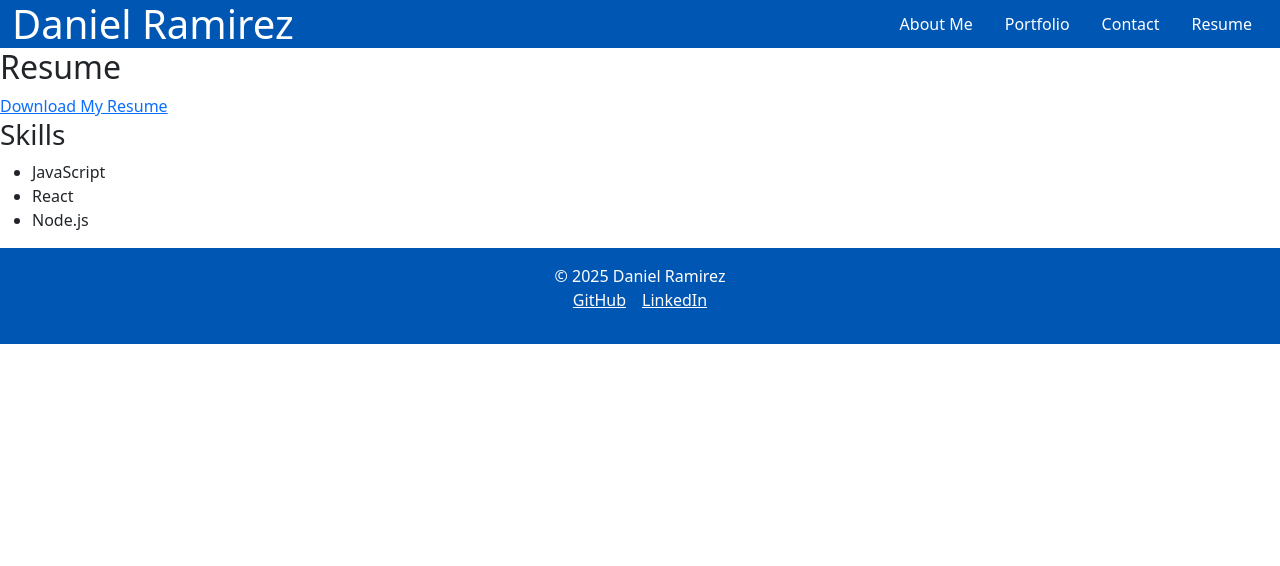
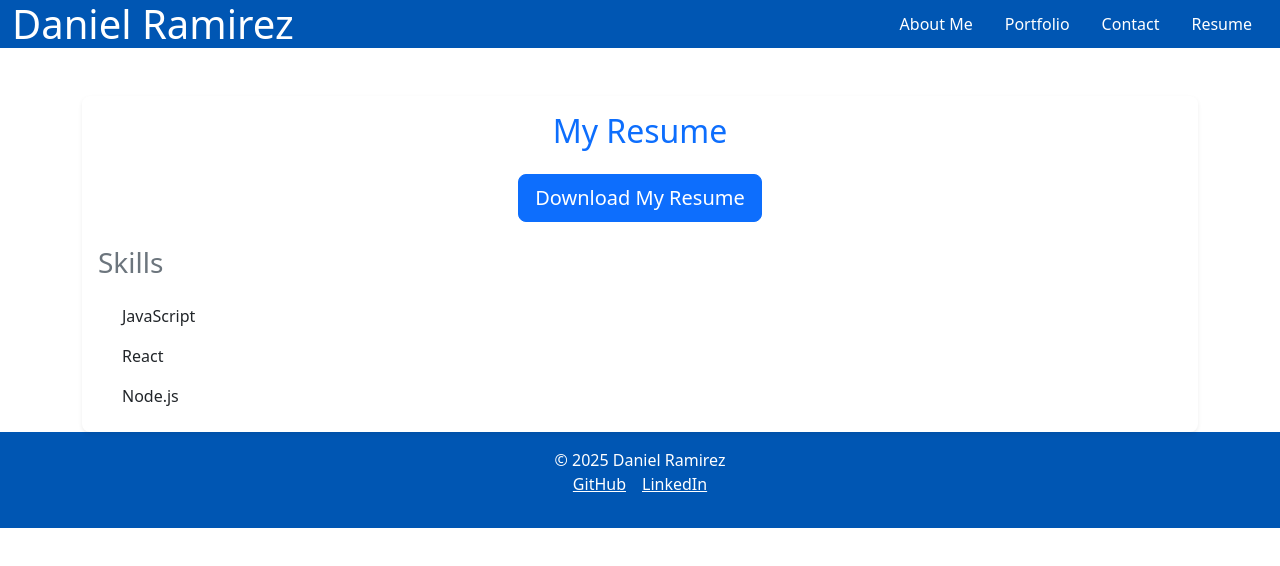
Before and after one commit to danielsantana9824/20-PortafolioOfi, a React (Vite) app: page /resume in a window 1280 px wide. Shown: the top 566 px of the page. Built offline with nearby package versions, Linux system fonts and the light colour scheme; the HTML template or start-up script is replaced by a standard one.

Commit message:
Update Resume.jsx

```diff
--- a/src/pages/Resume.jsx
+++ b/src/pages/Resume.jsx
@@ -2,16 +2,39 @@ import React from "react";
 
 const Resume = () => {
   return (
-    <section className="resume">
-      <h2>Resume</h2>
-      <a href="path/to/resume.pdf" download>Download My Resume</a>
-      <h3>Skills</h3>
-      <ul>
-        <li>JavaScript</li>
-        <li>React</li>
-        <li>Node.js</li>
-        {/* Más habilidades */}
-      </ul>
+    <section className="resume container mt-5">
+      <div className="card shadow-sm border-0 rounded-3">
+        <div className="card-body">
+          <h2 className="text-center text-primary mb-4">My Resume</h2>
+
+          <div className="d-flex justify-content-center mb-4">
+            <a
+              href="path/to/resume.pdf"
+              download
+              className="btn btn-primary btn-lg rounded-3"
+            >
+              Download My Resume
+            </a>
+          </div>
+
+          <h3 className="text-secondary mb-3">Skills</h3>
+          <ul className="list-group list-group-flush">
+            <li className="list-group-item border-0 d-flex align-items-center">
+              <i className="bi bi-check-circle text-success me-2"></i>
+              JavaScript
+            </li>
+            <li className="list-group-item border-0 d-flex align-items-center">
+              <i className="bi bi-check-circle text-success me-2"></i>
+              React
+            </li>
+            <li className="list-group-item border-0 d-flex align-items-center">
+              <i className="bi bi-check-circle text-success me-2"></i>
+              Node.js
+            </li>
+            {/* Agregar más habilidades aquí */}
+          </ul>
+        </div>
+      </div>
     </section>
   );
 };
```
